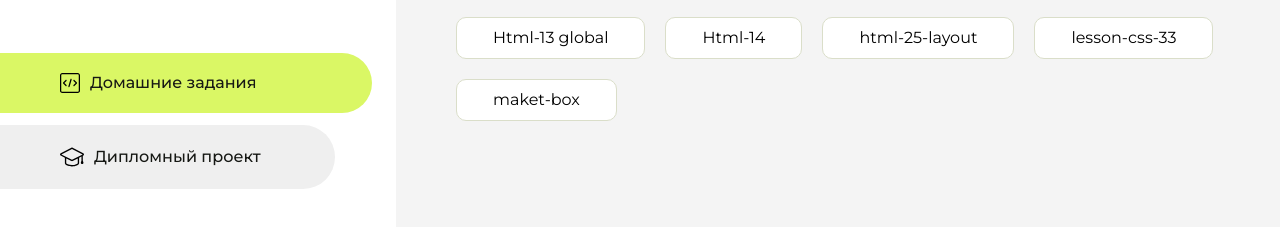
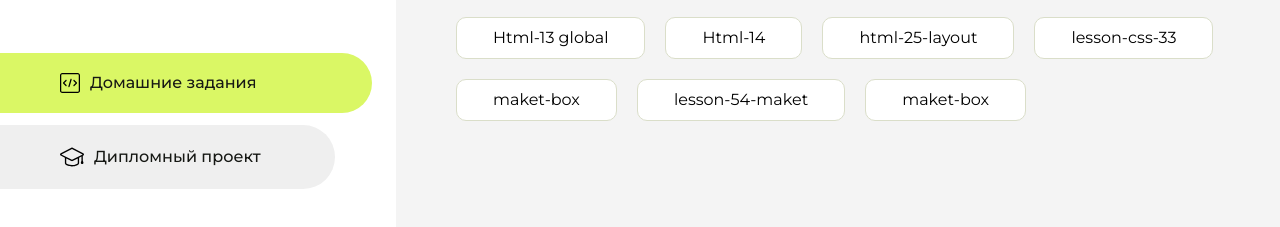
Before and after one commit to TechnicIZH/homework, a plain HTML site: page index.html in a window 1280 px wide. Shown: the part 283-510 px from the top of the page. Drawn offline with Linux system fonts and the light colour scheme.

Commit message:
Update index.html

```diff
--- a/index.html
+++ b/index.html
@@ -122,6 +122,12 @@
                     <li class="content__list-item">
                         <a href="maket-box/index.html">maket-box</a>
                     </li>
+                    <li class="content__list-item">
+                        <a href="lesson-54-maket/index.html">lesson-54-maket</a>
+                    </li>
+                    <li class="content__list-item">
+                        <a href="maket-box/index.html">maket-box</a>
+                    </li>
                 </ul>
             </div>
             <div class="content__block hidden" id="diplomBlock">
```
